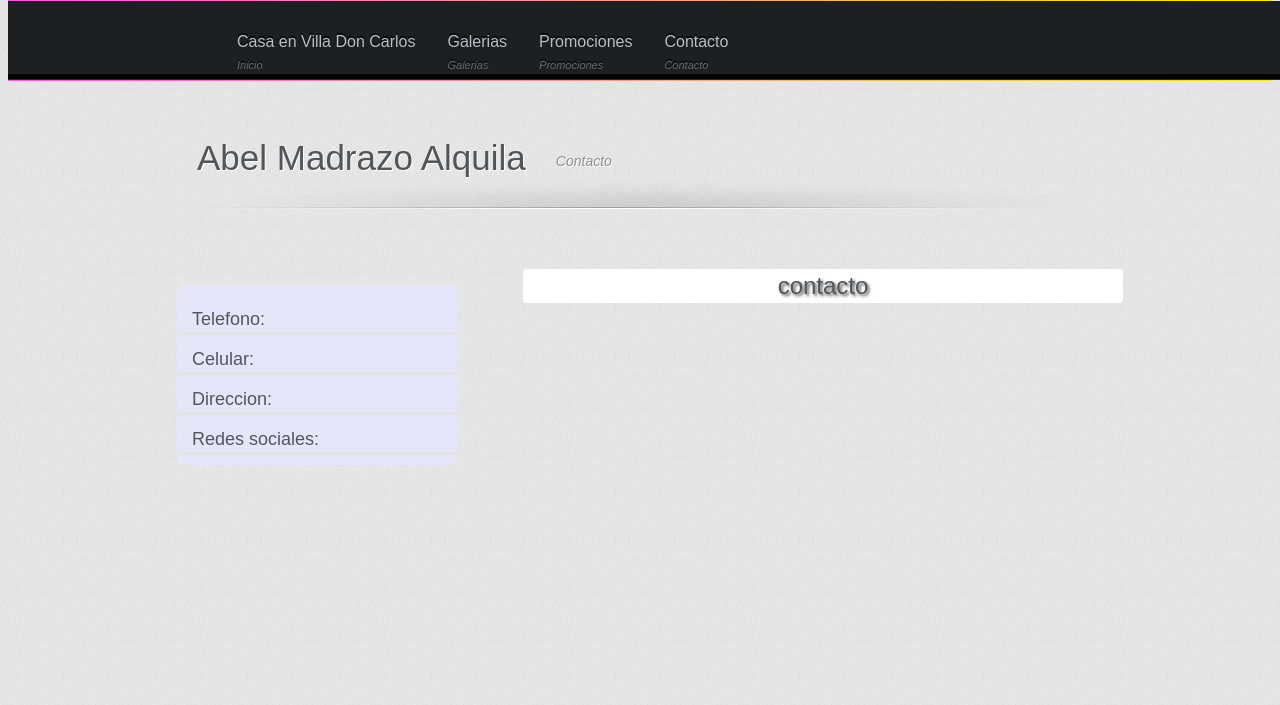
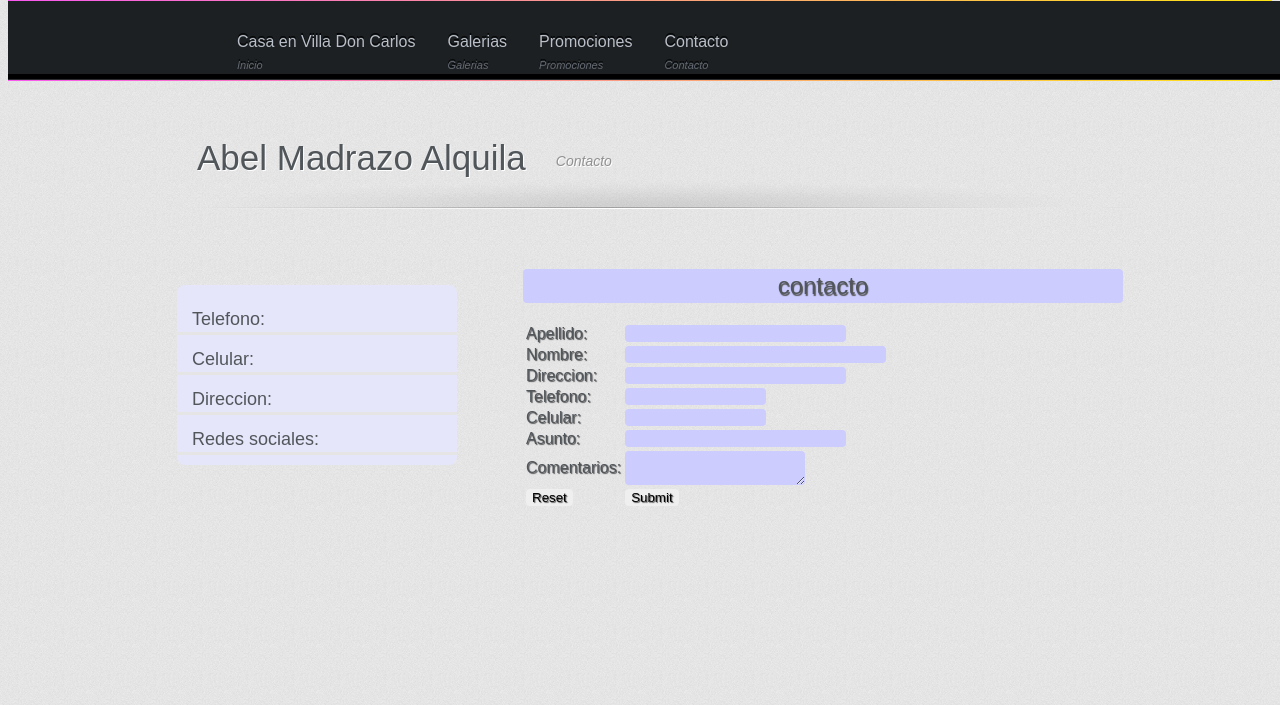
Before and after one commit to Proyect/sitio_web_abel, a PHP site: page /contacto in a window 1280 px wide. Shown: the part 145-850 px from the top of the page. Run offline with PHP 8.4, Linux system fonts and the light colour scheme; some libraries are stand-ins or nearby versions.

Commit message:
cambios en la seccion de menu nuevo formulario de contacto

```diff
--- a/config.php
+++ b/config.php
@@ -104,7 +104,7 @@
 			$menu->id = "nav";
 			$menu->class = "sf-menu";
 
-				$link->url = "index";
+				$link->url = "index.php";
 				$subtexto->texto="Inicio";
 				$link->texto = "Casa en Villa Don Carlos ".$subtexto->etiqueta();
 				$menu->vector[] = $link->hipervinculo();
--- a/contacto.php
+++ b/contacto.php
@@ -38,8 +38,56 @@ $sitio->main();
 	$central = new Html;
 	$central->class="derecha";
 	$central->etiqueta="div";
-	$central->texto= "<h2>contacto</h2>";
+	$central->texto = "<h2>contacto</h2>";
 
+		$formulario = new Html;
+		$formulario->type = "text";
+		$formulario->class = "edt";
+
+		$formulario->id = "apellido";
+		$formulario->name = $formulario->id;
+		$formulario->size = 25;
+		$formulario->vector[] = array("Apellido:", $formulario->input());
+
+		$formulario->id = "nombre";
+		$formulario->name = $formulario->id;
+		$formulario->size = 30;
+		$formulario->vector[] = array("Nombre:", $formulario->input());
+
+		$formulario->id = "direccion";
+		$formulario->name = $formulario->id;
+		$formulario->size = 25;
+		$formulario->vector[] = array("Direccion:", $formulario->input());
+
+		$formulario->id = "telefono";
+		$formulario->name = $formulario->id;
+		$formulario->size = 15;
+		$formulario->vector[] = array("Telefono:", $formulario->input());
+
+		$formulario->id = "celular";
+		$formulario->name = $formulario->id;
+		$formulario->size = 15;
+		$formulario->vector[] = array("Celular:", $formulario->input());
+
+		$formulario->id = "asunto";
+		$formulario->name = $formulario->id;
+		$formulario->size = 25;
+		$formulario->vector[] = array("Asunto:", $formulario->input());
+
+		$formulario->type = "";
+
+		$formulario->id = "comentarios";
+		$formulario->name = $formulario->id;
+		$formulario->size = 25;
+		$formulario->vector[] = array("Comentarios:", $formulario->textarea());
+
+		$formulario->id = "contacto";
+		$formulario->name = $formulario->id;
+		$formulario->class = "form";
+		$formulario->url = "lib/mail.php";
+
+		$formulario->class = "btn";
+	$central->texto .=$formulario->form();
 
 	$central->texto .=	$facebook->recomendacion().
 						$facebook->like().
--- a/estilos/style.css
+++ b/estilos/style.css
@@ -160,12 +160,12 @@ body {
 .cuerpo
 {
     width: 100%;
-    height:1500px;
+    height:1200px;
 }
 #cuerpo
 {
     width: 100%;
-    height:1500px;
+    height:1200px;
 }
 
 #content a{
@@ -303,6 +303,26 @@ body {
     padding:10px;
     overflow: hidden;
 }
+
+/*******************************
+ *Formularios*
+ * ************************** */
+.edt{
+	background-color: rgb(204,204,255);
+	border: 1px;
+  	border-color: rgb(255,255,153);
+  	border-radius: 4px;
+}
+.btn{
+	border: 1px;
+  	/*border-color: rgb(255,255,53); */
+  	border-radius: 4px;
+  	text-shadow: #555 1px 1px 1px;
+}
+
+.form{
+	background-color: transparent;
+}
 /* SIDEBAR ------------------------------------------------------------*/
 
 #sidebar {
@@ -342,10 +362,11 @@ h1{ font-size: 30px; }
 
 h2{
     font-size: 24px;
-    background:white;
+
+    background:rgb(204,204,255);
     text-align:center;
     border-radius:4px;
-    text-shadow: #555 2px 2px 3px;
+    text-shadow: #555 1px 2px 1px;
 }
 
 h3{ font-size: 26px; }
--- a/lib/html.php
+++ b/lib/html.php
@@ -110,6 +110,7 @@
             	}
             	$var .= "</tr>\n";
         	}
+			$var .= "</table>\n";
 			return $var;
 		}
 
@@ -123,7 +124,7 @@
 			}
 			if ($this->size != null)
 			{
-				$var .= "size='".$this->size."' ";
+				$var .= "size='".$this->size."px' ";
 			}
 			if ($this->type != null)
 			{
@@ -135,7 +136,7 @@
 		//genera una text area
 		public function textarea()
 		{
-			$var = "<textarea".$this->condicion().$this->condFormularios().">\n".
+			return "<textarea".$this->condicion().$this->condFormularios().">\n".
 						$this->texto.
 					"</textarea>\n";
 		}
@@ -155,13 +156,15 @@
 		//genera un input
 		public function input()
 		{
-			$var = "<input".$this->condicion().$this->condFormularios()."/>\n";
+			return "<input".$this->condicion()." ".$this->condFormularios()."/>\n";
 		}
 
 		//genera un formulario
 		public function form()
 		{
-			$var = "<form".$this->condicion().$this->condFormularios()." action='".$this->sub.$this->url."'>\n";
+			$var = "<form".$this->condicion()." ".
+							$this->condFormularios().
+							" action='".$this->sub.$this->url."'>\n";
 			$this->type="reset";
 			$this->name="Borrar";
 			$borrar = $this->input();
--- a/promociones.php
+++ b/promociones.php
@@ -38,7 +38,7 @@ $sitio->main();
 	$central = new Html;
 	$central->class="derecha";
 	$central->etiqueta="div";
-	$central->texto= "<h2>contacto</h2>";
+	$central->texto= "<h2>Promociones</h2>";
 
 
 	$central->texto .=	$facebook->recomendacion().
```
Also changed, not shown: galerias.php (+15 -6 lines).
